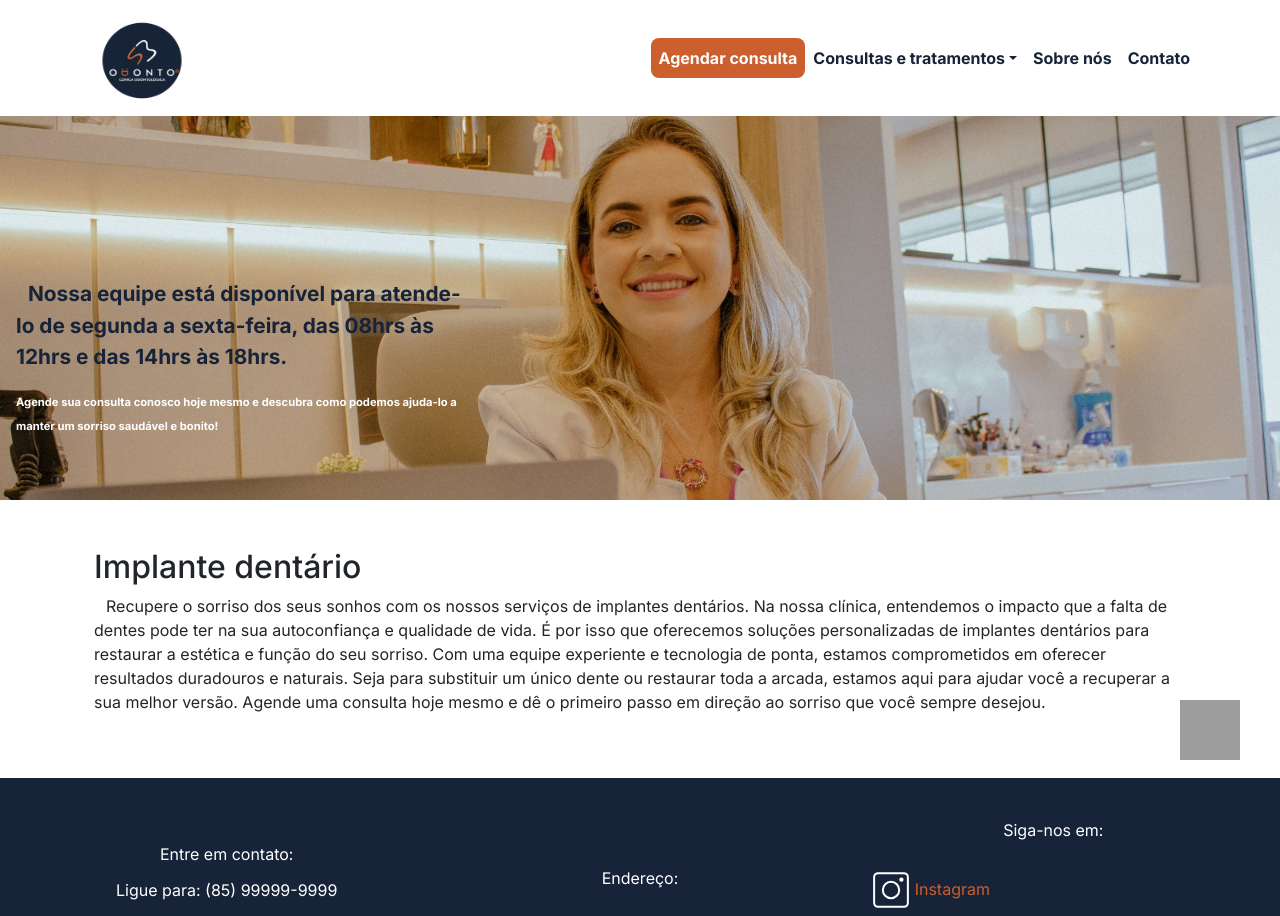
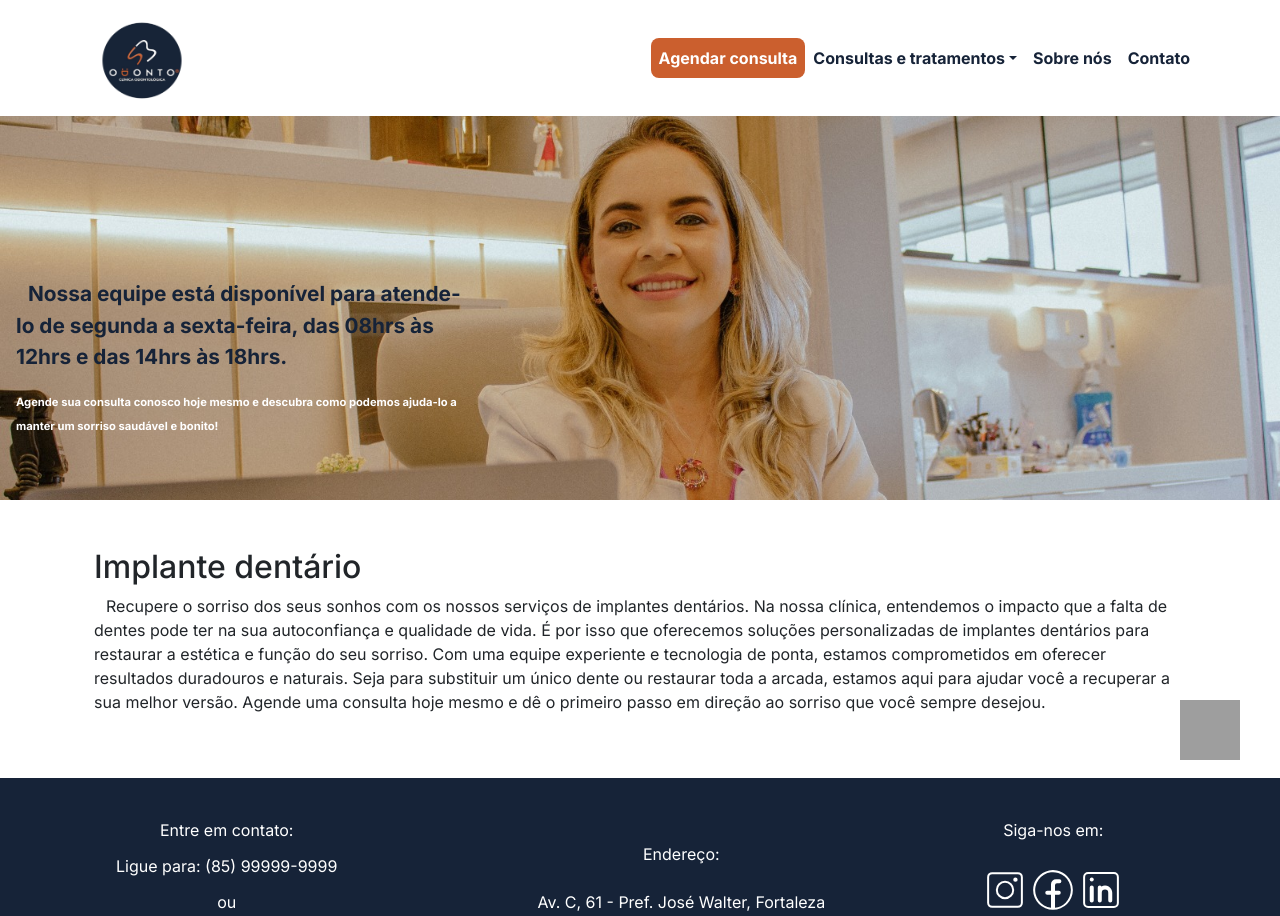
Before and after one commit to RodrigoBarreto2015/Odonto, a React (Vite) app: page /servicos/implante in a window 1280 px wide. Shown: the top 916 px of the page. Built offline with nearby package versions, Linux system fonts and the light colour scheme; grey boxes are pictures that could not be loaded.

Commit message:
style: footer changes

```diff
--- a/src/components/Footer/Footer.css
+++ b/src/components/Footer/Footer.css
@@ -1,7 +1,6 @@
 footer {
     bottom: 0;
     left: 0;
-    height: fit-content;
     width: 100%;
 
     background-color: var(--primary);
@@ -26,6 +25,8 @@ footer {
     grid-template-rows: repeat(4, 1fr);
     grid-column-gap: 0px;
     grid-row-gap: 0px;
+
+
     padding: 20px;
 }
 
@@ -36,21 +37,22 @@ footer {
     grid-column-gap: 0px;
     grid-row-gap: 0px;
 
-    padding: 25px;
+    margin-left: 20%;
+    padding: 20px;
 }
 
 .redes-sociais-section{
     display: grid;
     grid-template-columns: 1fr;
-    grid-template-rows: repeat(4, 1fr);
+    grid-template-rows: repeat(3, 1fr);
     grid-column-gap: 0px;
     grid-row-gap: 0px;
 
-    padding: 20px;
 }
 
 .redes-sociais-section .icon{
-    text-align: start;
+    text-align: center;
+    gap: 10px;
 }
 
 .redes-sociais-section .icon span{
@@ -67,4 +69,9 @@ a{
         grid-template-columns: 1fr;
         grid-template-rows: repeat(3, 1fr);
     }
+
+    .endereco-section{
+        margin-left: 0;
+        padding: 25px;
+    }
 }
--- a/src/components/Footer/Footer.tsx
+++ b/src/components/Footer/Footer.tsx
@@ -17,9 +17,11 @@ const Footer = () => {
             </div>
             <div className="redes-sociais-section">
                 <div>Siga-nos em:</div>
-                <div className="icon"><a href="https://www.instagram.com/s3odonto.odo/"><CiInstagram size="3em"/><span>Instagram</span></a></div>
-                <div className="icon"><a href="https://www.facebook.com/s3odonto/"><CiFacebook size="3em"/><span>Facebook</span></a></div>
-                <div className="icon"><a href=""><CiLinkedin size="3em"/><span>LinkedIn</span></a></div>
+                <div className="icon">
+                    <a href="https://www.instagram.com/s3odonto.odo/"><CiInstagram size="3em"/></a>
+                    <a href="https://www.facebook.com/s3odonto/"><CiFacebook size="3em"/></a>
+                    <a href=""><CiLinkedin size="3em"/></a>
+                </div>
             </div>
         </footer>
     )
```
